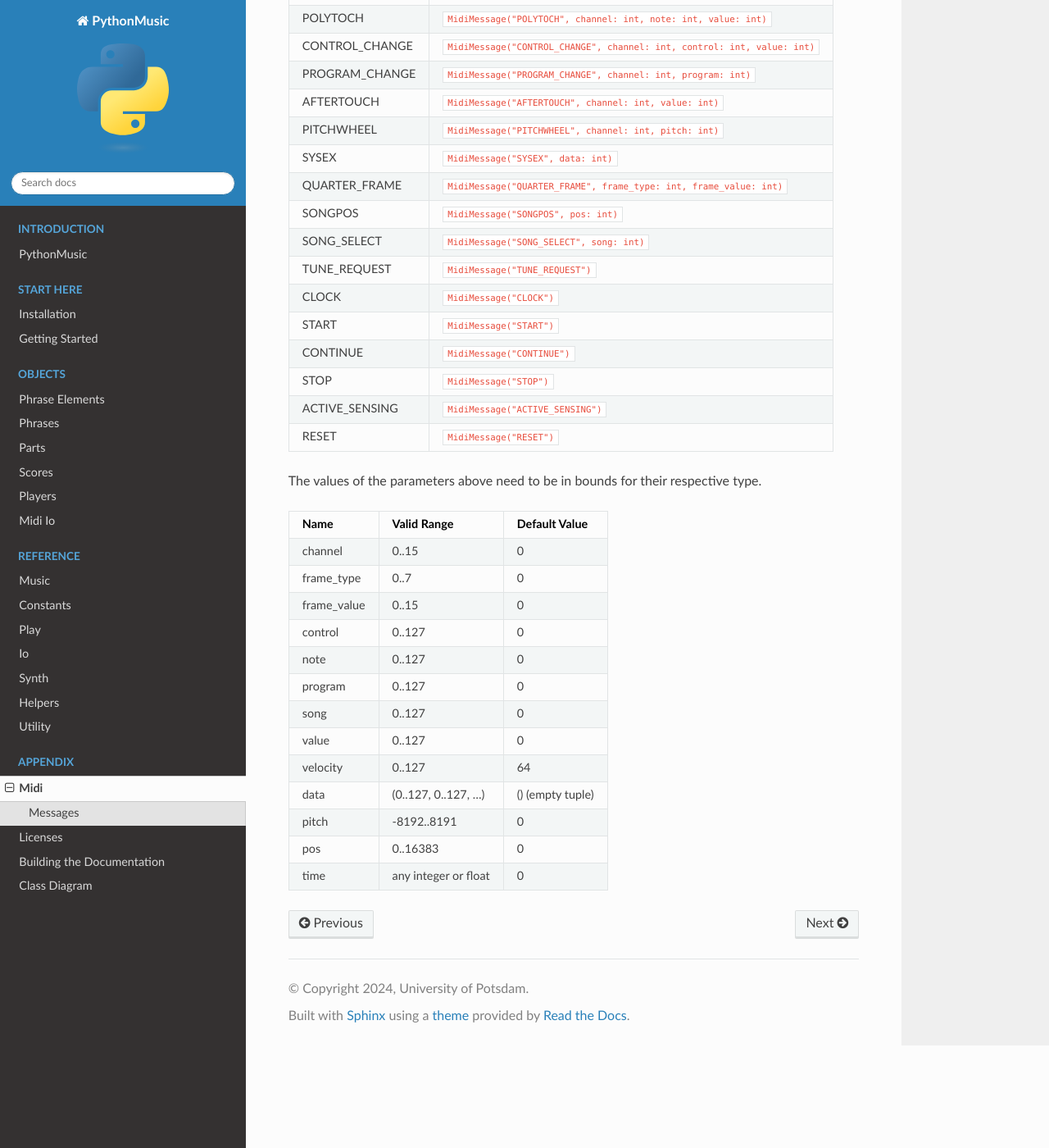
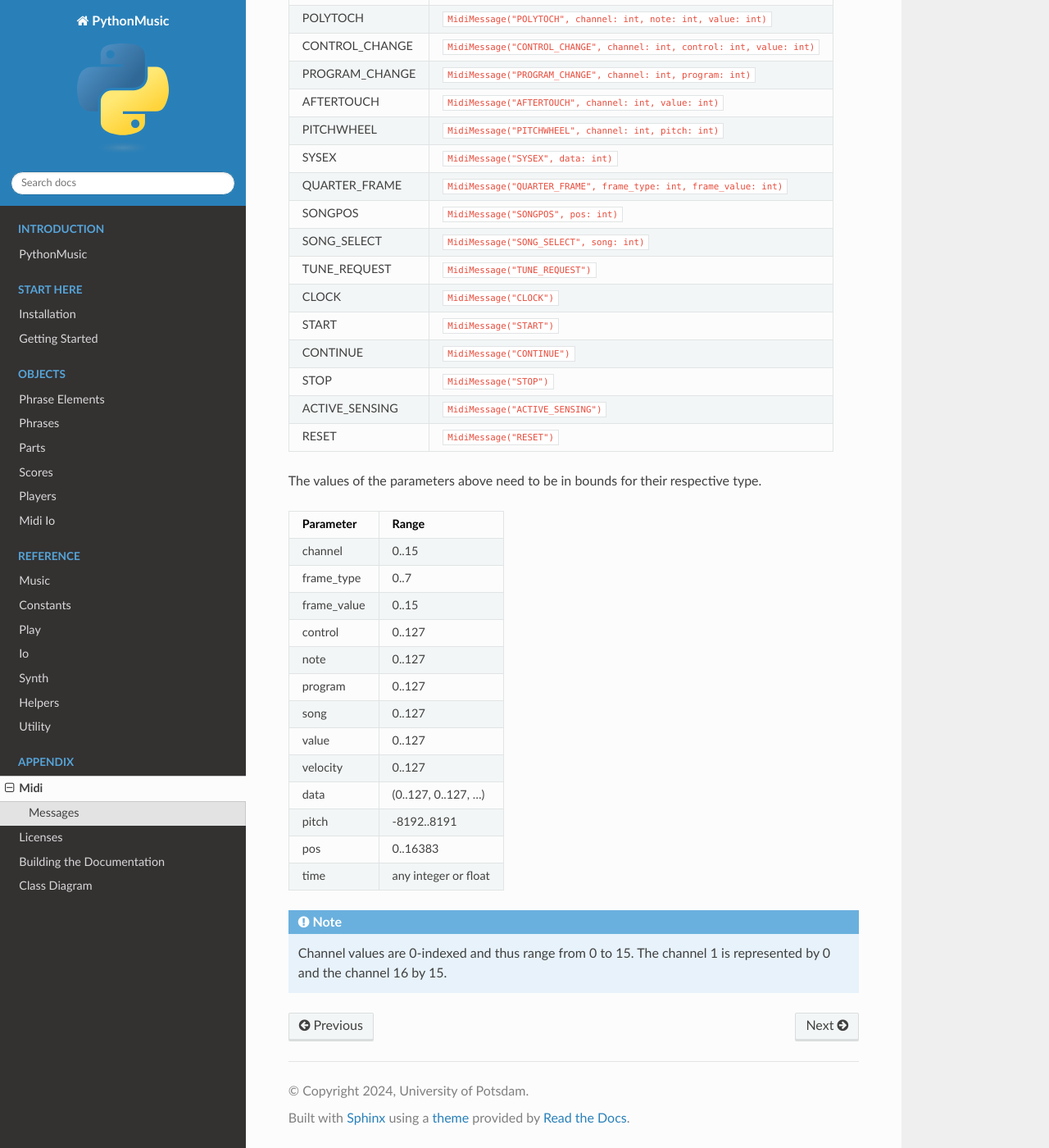
Before and after one commit to flreuss/pythonmusic, a Sphinx documentation site: the page built from docs/appendix/midi.rst, in a window 1280 px wide and 1400 px high, scrolled down 744 px. Shown: the whole window at 82% size. Built offline with Sphinx 7.4.7 and the Read the Docs theme 2.0.0, drawn with Linux system fonts in a browser that asks for light colours; pages that are not in the unit, such as notebooks, are missing from menus.

Commit message:
amended midi file table

```diff
--- a/docs/appendix/midi.rst
+++ b/docs/appendix/midi.rst
@@ -44,20 +44,22 @@ RESET           ``MidiMessage("RESET")``
 
 The values of the parameters above need to be in bounds for their respective type.
 
-===========  ======================  ================
-Name         Valid Range             Default Value
-===========  ======================  ================
-channel      0..15                   0
-frame_type   0..7                    0
-frame_value  0..15                   0
-control      0..127                  0
-note         0..127                  0
-program      0..127                  0
-song         0..127                  0
-value        0..127                  0
-velocity     0..127                  64
-data         (0..127, 0..127, ...)   () (empty tuple)
-pitch        -8192..8191             0
-pos          0..16383                0
-time         any integer or float    0
-===========  ======================  ================
+===========  ======================
+Parameter    Range
+===========  ======================
+channel      0..15
+frame_type   0..7
+frame_value  0..15
+control      0..127
+note         0..127
+program      0..127
+song         0..127
+value        0..127
+velocity     0..127
+data         (0..127, 0..127, ...)
+pitch        -8192..8191
+pos          0..16383
+time         any integer or float
+===========  ======================
+
+.. note:: Channel values are 0-indexed and thus range from 0 to 15. The channel 1 is represented by 0 and the channel 16 by 15.
```
Also changed, not shown: other parts of docs/appendix/midi.rst (+1 -1 lines).
